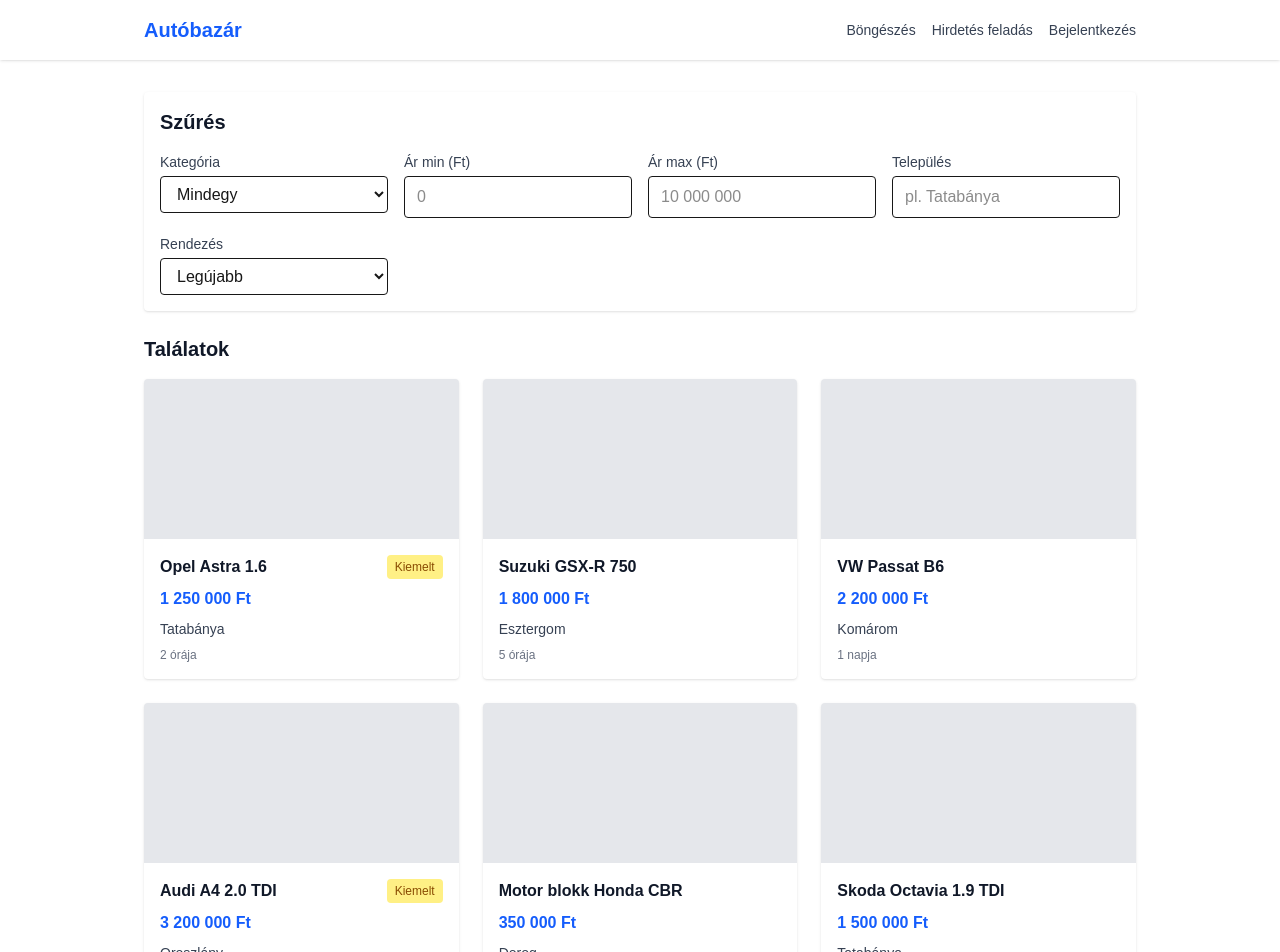
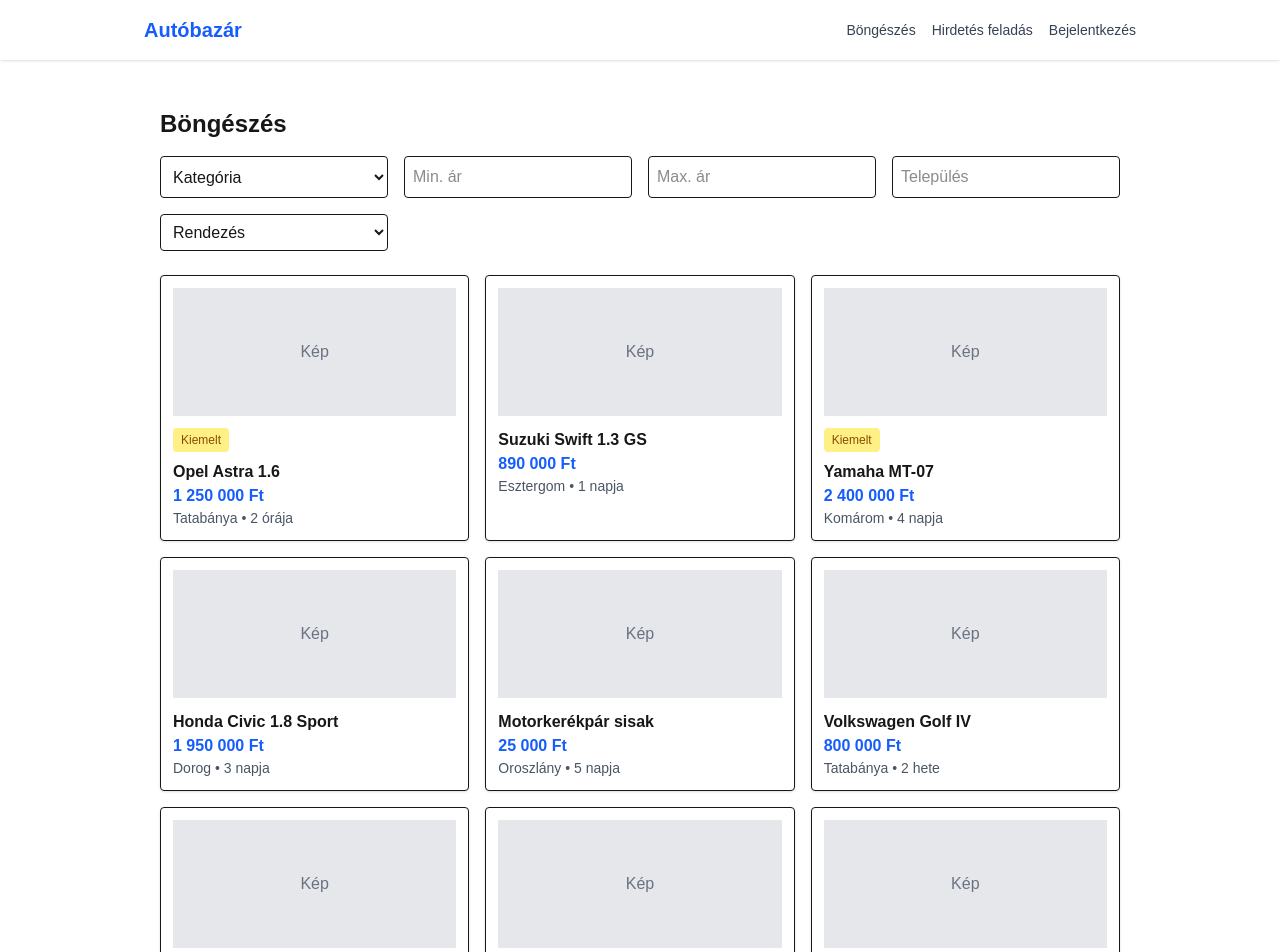
Before and after one commit to Mukedlii/jarmubazar, a Next.js app: page /browse in a window 1280 px wide. Shown: the top 952 px of the page. Built offline with nearby package versions, Linux system fonts and the light colour scheme.

Commit message:
Update UI per pasted version (currency format, listings mock, pages)

```diff
--- a/src/app/admin/page.tsx
+++ b/src/app/admin/page.tsx
@@ -2,70 +2,51 @@
 
 import { useState } from "react";
 
-import { mockData } from "@/lib/mockData";
+import { listings } from "@/lib/mockData";
 import { formatPrice } from "@/lib/utils";
 
-export default function Page() {
-  const [items, setItems] = useState(mockData);
+export default function AdminPage() {
+  const [pending, setPending] = useState(listings);
 
-  function handleAction(id: string, _action: "approve" | "reject") {
-    // UI-only: eltávolítjuk az elemet a listából
-    setItems((prev) => prev.filter((item) => item.id !== id));
+  function approve(id: number) {
+    setPending((prev) => prev.filter((p) => p.id !== id));
   }
 
   return (
-    <div className="space-y-6">
-      <div className="bg-yellow-50 border border-yellow-200 text-yellow-700 p-4 rounded">
-        <strong>Figyelem:</strong> Csak adminnak hozzáférhető felület.
-      </div>
+    <div className="max-w-5xl mx-auto p-4">
+      <div className="bg-red-100 text-red-700 p-2 rounded mb-4">Csak adminnak! (UI csak demó)</div>
 
-      <h1 className="text-2xl font-semibold text-gray-900">Jóváhagyásra váró hirdetések</h1>
+      <h1 className="text-2xl font-bold mb-4">Jóváhagyásra váró hirdetések</h1>
 
-      <div className="overflow-x-auto">
-        <table className="min-w-full divide-y divide-gray-200 bg-white rounded shadow">
-          <thead className="bg-gray-50">
-            <tr>
-              <th className="px-4 py-2 text-left text-xs font-medium text-gray-700">Cím</th>
-              <th className="px-4 py-2 text-left text-xs font-medium text-gray-700">Ár</th>
-              <th className="px-4 py-2 text-left text-xs font-medium text-gray-700">Település</th>
-              <th className="px-4 py-2 text-left text-xs font-medium text-gray-700">Beküldve</th>
-              <th className="px-4 py-2 text-right text-xs font-medium text-gray-700">Művelet</th>
+      <table className="w-full border text-sm">
+        <thead>
+          <tr className="bg-gray-100">
+            <th className="p-2 border">Cím</th>
+            <th className="p-2 border">Ár</th>
+            <th className="p-2 border">Település</th>
+            <th className="p-2 border">Beküldve</th>
+            <th className="p-2 border">Művelet</th>
           </tr>
         </thead>
-          <tbody className="divide-y divide-gray-200">
-            {items.map((item) => (
-              <tr key={item.id} className="hover:bg-gray-50">
-                <td className="px-4 py-2 text-sm text-gray-900">{item.title}</td>
-                <td className="px-4 py-2 text-sm text-gray-900">{formatPrice(item.price)}</td>
-                <td className="px-4 py-2 text-sm text-gray-900">{item.location}</td>
-                <td className="px-4 py-2 text-sm text-gray-900">{item.time}</td>
-                <td className="px-4 py-2 text-sm text-gray-900 text-right space-x-2">
-                  <button
-                    onClick={() => handleAction(item.id, "approve")}
-                    className="bg-green-500 text-white px-3 py-1 rounded text-xs hover:bg-green-600 transition-colors"
-                  >
+        <tbody>
+          {pending.map((item) => (
+            <tr key={item.id}>
+              <td className="p-2 border">{item.title}</td>
+              <td className="p-2 border">{formatPrice(item.price)}</td>
+              <td className="p-2 border">{item.location}</td>
+              <td className="p-2 border">{item.posted}</td>
+              <td className="p-2 border">
+                <button onClick={() => approve(item.id)} className="bg-green-600 text-white px-2 py-1 rounded mr-2">
                   Approve
                 </button>
-                  <button
-                    onClick={() => handleAction(item.id, "reject")}
-                    className="bg-red-500 text-white px-3 py-1 rounded text-xs hover:bg-red-600 transition-colors"
-                  >
+                <button onClick={() => approve(item.id)} className="bg-red-600 text-white px-2 py-1 rounded">
                   Reject
                 </button>
               </td>
             </tr>
           ))}
-
-            {items.length === 0 && (
-              <tr>
-                <td colSpan={5} className="px-4 py-6 text-center text-sm text-gray-500">
-                  Nincs több jóváhagyásra váró hirdetés.
-                </td>
-              </tr>
-            )}
         </tbody>
       </table>
     </div>
-    </div>
   );
 }
--- a/src/app/browse/page.tsx
+++ b/src/app/browse/page.tsx
@@ -1,71 +1,100 @@
+"use client";
+
+import { useState } from "react";
 import Link from "next/link";
 
-import { mockData } from "@/lib/mockData";
+import { listings } from "@/lib/mockData";
 import { formatPrice } from "@/lib/utils";
 
-export default function Page() {
+export default function BrowsePage() {
+  const [category, setCategory] = useState<string>("");
+  const [minPrice, setMinPrice] = useState<string>("");
+  const [maxPrice, setMaxPrice] = useState<string>("");
+  const [location, setLocation] = useState<string>("");
+  const [sort, setSort] = useState<string>("");
+
+  const filtered = listings.filter((item) => {
+    if (category && item.category !== category) return false;
+    if (minPrice && item.price < parseInt(minPrice)) return false;
+    if (maxPrice && item.price > parseInt(maxPrice)) return false;
+    if (location && !item.location.toLowerCase().includes(location.toLowerCase())) return false;
+    return true;
+  });
+
+  const sorted = [...filtered].sort((a, b) => {
+    if (sort === "price") return a.price - b.price;
+    if (sort === "newest") return 0;
+    return 0;
+  });
+
   return (
-    <div className="space-y-6">
-      <section className="bg-white p-4 rounded shadow space-y-4">
-        <h1 className="text-xl font-semibold text-gray-900">Szűrés</h1>
-        <form className="grid grid-cols-1 sm:grid-cols-2 md:grid-cols-4 gap-4">
-          <div className="flex flex-col">
-            <label className="text-sm text-gray-700 mb-1">Kategória</label>
-            <select className="border rounded px-3 py-2">
-              <option value="">Mindegy</option>
+    <div className="max-w-5xl mx-auto p-4">
+      <h1 className="text-2xl font-bold mb-4">Böngészés</h1>
+
+      <div className="grid grid-cols-1 md:grid-cols-4 gap-4 mb-6">
+        <select className="border p-2 rounded" value={category} onChange={(e) => setCategory(e.target.value)}>
+          <option value="">Kategória</option>
           <option value="Autó">Autó</option>
           <option value="Motor">Motor</option>
           <option value="Alkatrész">Alkatrész</option>
         </select>
-          </div>
-          <div className="flex flex-col">
-            <label className="text-sm text-gray-700 mb-1">Ár min (Ft)</label>
-            <input type="number" className="border rounded px-3 py-2" placeholder="0" />
-          </div>
-          <div className="flex flex-col">
-            <label className="text-sm text-gray-700 mb-1">Ár max (Ft)</label>
-            <input type="number" className="border rounded px-3 py-2" placeholder="10 000 000" />
-          </div>
-          <div className="flex flex-col">
-            <label className="text-sm text-gray-700 mb-1">Település</label>
-            <input type="text" className="border rounded px-3 py-2" placeholder="pl. Tatabánya" />
-          </div>
-          <div className="flex flex-col">
-            <label className="text-sm text-gray-700 mb-1">Rendezés</label>
-            <select className="border rounded px-3 py-2">
-              <option value="legujabb">Legújabb</option>
-              <option value="ar-novekvo">Ár szerint növekvő</option>
-              <option value="ar-csokkeno">Ár szerint csökkenő</option>
+
+        <input
+          type="number"
+          placeholder="Min. ár"
+          className="border p-2 rounded"
+          value={minPrice}
+          onChange={(e) => setMinPrice(e.target.value)}
+        />
+
+        <input
+          type="number"
+          placeholder="Max. ár"
+          className="border p-2 rounded"
+          value={maxPrice}
+          onChange={(e) => setMaxPrice(e.target.value)}
+        />
+
+        <input
+          type="text"
+          placeholder="Település"
+          className="border p-2 rounded"
+          value={location}
+          onChange={(e) => setLocation(e.target.value)}
+        />
+
+        <select
+          className="border p-2 rounded md:col-span-1"
+          value={sort}
+          onChange={(e) => setSort(e.target.value)}
+        >
+          <option value="">Rendezés</option>
+          <option value="newest">Legújabb</option>
+          <option value="price">Ár szerint</option>
         </select>
       </div>
-        </form>
-      </section>
 
-      <section>
-        <h2 className="text-xl font-semibold text-gray-900 mb-4">Találatok</h2>
-        <div className="grid grid-cols-1 sm:grid-cols-2 lg:grid-cols-3 gap-6">
-          {mockData.map((item) => (
+      <div className="grid grid-cols-1 sm:grid-cols-2 lg:grid-cols-3 gap-4">
+        {sorted.map((item) => (
           <Link
             key={item.id}
             href={`/listing/${item.id}`}
-              className="block bg-white rounded shadow hover:shadow-md transition-shadow"
+            className="border rounded shadow-sm hover:shadow-md transition p-3 flex flex-col"
           >
-              <div className="h-40 bg-gray-200 rounded-t" />
-              <div className="p-4 space-y-2">
-                <div className="flex justify-between items-start">
-                  <h3 className="font-semibold text-gray-900">{item.title}</h3>
+            <div className="h-32 bg-gray-200 mb-3 flex items-center justify-center text-gray-500">Kép</div>
+
             {item.featured && (
-                    <span className="text-xs bg-yellow-200 text-yellow-800 px-2 py-1 rounded">Kiemelt</span>
+              <span className="self-start bg-yellow-200 text-yellow-800 text-xs px-2 py-1 rounded mb-2">Kiemelt</span>
             )}
-                </div>
+
+            <h2 className="font-semibold">{item.title}</h2>
             <p className="text-blue-600 font-bold">{formatPrice(item.price)}</p>
-                <p className="text-sm text-gray-700">{item.location}</p>
-                <p className="text-xs text-gray-500">{item.time}</p>
-              </div>
+            <p className="text-sm text-gray-600">
+              {item.location} • {item.posted}
+            </p>
           </Link>
         ))}
       </div>
-      </section>
     </div>
   );
 }
--- a/src/app/listing/[id]/page.tsx
+++ b/src/app/listing/[id]/page.tsx
@@ -1,67 +1,49 @@
-import { mockData } from "@/lib/mockData";
+import { listings } from "@/lib/mockData";
 import { formatPrice } from "@/lib/utils";
 
-export default function Page({ params }: { params: { id: string } }) {
-  const item = mockData.find((x) => x.id === params.id) ?? mockData[0];
+export default function ListingDetail({ params }: { params: { id: string } }) {
+  const id = parseInt(params.id);
+  const listing = listings.find((l) => l.id === id);
+
+  if (!listing) {
+    return <div className="p-4">A hirdetés nem található.</div>;
+  }
+
   return (
-    <div className="space-y-6">
-      <div className="flex flex-col md:flex-row md:justify-between md:items-center gap-2">
-        <h1 className="text-2xl font-bold text-gray-900">{item.title}</h1>
-        <span className="text-2xl text-blue-600 font-bold">{formatPrice(item.price)}</span>
-      </div>
-
-      <div className="flex flex-col md:flex-row gap-6">
-        <div className="md:w-2/3 space-y-4">
-          <div className="h-64 bg-gray-200 rounded" />
+    <div className="max-w-5xl mx-auto p-4">
+      <div className="flex flex-col md:flex-row gap-4">
+        <div className="flex-1">
+          <div className="h-56 bg-gray-200 flex items-center justify-center mb-2">Főkép</div>
           <div className="grid grid-cols-3 gap-2">
-            <div className="h-16 bg-gray-200 rounded" />
-            <div className="h-16 bg-gray-200 rounded" />
-            <div className="h-16 bg-gray-200 rounded" />
+            <div className="h-20 bg-gray-200"></div>
+            <div className="h-20 bg-gray-200"></div>
+            <div className="h-20 bg-gray-200"></div>
           </div>
         </div>
 
-        <div className="md:w-1/3 space-y-4">
-          <h2 className="text-lg font-semibold text-gray-900">Főbb adatok</h2>
-          <ul className="space-y-1 text-sm text-gray-700">
-            <li>
-              <span className="font-medium">Település:</span> {item.location}
-            </li>
-            <li>
-              <span className="font-medium">Kategória:</span> {item.category}
-            </li>
-            <li>
-              <span className="font-medium">Feltöltve:</span> {item.time}
-            </li>
-          </ul>
+        <div className="flex-1 space-y-2">
+          <h1 className="text-2xl font-bold">{listing.title}</h1>
+          <p className="text-blue-600 text-lg font-semibold">{formatPrice(listing.price)}</p>
+          <p>
+            {listing.location} • {listing.posted}
+          </p>
+          <p>Kategória: {listing.category}</p>
+          <p className="mt-4">{listing.description ?? "Leírás hamarosan..."}</p>
 
-          <div className="space-y-2">
+          <div className="mt-6 space-x-2">
             <button
               disabled
-              className="w-full bg-gray-200 text-gray-500 px-4 py-2 rounded cursor-not-allowed"
               title="MVP-ben később"
+              className="bg-gray-300 text-gray-500 px-4 py-2 rounded"
             >
               Üzenet küldése
             </button>
-            <button
-              disabled
-              className="w-full bg-gray-200 text-gray-500 px-4 py-2 rounded cursor-not-allowed"
-              title="MVP-ben később"
-            >
+            <button disabled className="bg-gray-300 text-gray-500 px-4 py-2 rounded">
               Telefon megjelenítése
             </button>
-            <button className="w-full bg-red-50 text-red-600 px-4 py-2 rounded hover:bg-red-100 transition-colors">
-              Report
-            </button>
+            <button className="bg-red-100 text-red-600 px-4 py-2 rounded">Jelentés</button>
           </div>
         </div>
-      </div>
-
-      <div className="space-y-2">
-        <h2 className="text-lg font-semibold text-gray-900">Leírás</h2>
-        <p className="text-sm text-gray-700">
-          Részletes leírás a járműről. Ez a szöveg csak minta, a valódi hirdetésnél a felhasználó által megadott leírás
-          jelenik meg.
-        </p>
       </div>
     </div>
   );
--- a/src/app/post/page.tsx
+++ b/src/app/post/page.tsx
@@ -2,60 +2,49 @@
 
 import { useState } from "react";
 
-export default function Page() {
+export default function PostPage() {
   const [submitted, setSubmitted] = useState(false);
 
-  function handleSubmit(e: React.FormEvent<HTMLFormElement>) {
-    e.preventDefault();
-    setSubmitted(true);
+  if (submitted) {
+    return (
+      <div className="max-w-md mx-auto p-4 text-center">
+        <h1 className="text-2xl font-bold mb-4">Köszönjük!</h1>
+        <p>A hirdetésed jóváhagyás után megjelenik.</p>
+      </div>
+    );
   }
 
   return (
-    <div className="max-w-2xl mx-auto">
-      <h1 className="text-2xl font-semibold text-gray-900 mb-4">Hirdetés feladása</h1>
-      {submitted ? (
-        <div className="bg-green-50 border border-green-200 text-green-700 p-4 rounded">
-          <h2 className="font-semibold mb-2">Köszi!</h2>
-          <p>A hirdetésed jóváhagyás után megjelenik.</p>
-        </div>
-      ) : (
-        <form onSubmit={handleSubmit} className="space-y-4 bg-white p-4 rounded shadow">
-          <div className="flex flex-col">
-            <label className="text-sm font-medium mb-1">Cím</label>
-            <input type="text" required className="border rounded px-3 py-2" />
-          </div>
-          <div className="flex flex-col">
-            <label className="text-sm font-medium mb-1">Kategória</label>
-            <select required className="border rounded px-3 py-2">
-              <option value="">Válassz</option>
+    <div className="max-w-md mx-auto p-4">
+      <h1 className="text-2xl font-bold mb-4">Hirdetés feladása</h1>
+      <form
+        onSubmit={(e) => {
+          e.preventDefault();
+          setSubmitted(true);
+        }}
+        className="space-y-3"
+      >
+        <input type="text" placeholder="Cím" className="border w-full p-2 rounded" required />
+
+        <select className="border w-full p-2 rounded" required>
+          <option value="">Kategória</option>
           <option value="Autó">Autó</option>
           <option value="Motor">Motor</option>
           <option value="Alkatrész">Alkatrész</option>
         </select>
-          </div>
-          <div className="flex flex-col">
-            <label className="text-sm font-medium mb-1">Ár (Ft)</label>
-            <input type="number" required className="border rounded px-3 py-2" />
-          </div>
-          <div className="flex flex-col">
-            <label className="text-sm font-medium mb-1">Település</label>
-            <input type="text" required className="border rounded px-3 py-2" />
-          </div>
-          <div className="flex flex-col">
-            <label className="text-sm font-medium mb-1">Leírás</label>
-            <textarea required rows={4} className="border rounded px-3 py-2"></textarea>
-          </div>
-          <div className="flex flex-col">
-            <label className="text-sm font-medium mb-1">Képfeltöltés</label>
-            <div className="flex items-center justify-center border-2 border-dashed border-gray-300 rounded px-4 py-6 text-center text-gray-500">
-              Drag &amp; drop vagy kattints a kép kiválasztásához (nem történik valódi feltöltés)
-            </div>
-          </div>
-          <button type="submit" className="bg-blue-600 text-white px-6 py-3 rounded hover:bg-blue-700 transition-colors">
+
+        <input type="number" placeholder="Ár (Ft)" className="border w-full p-2 rounded" required />
+
+        <input type="text" placeholder="Település" className="border w-full p-2 rounded" required />
+
+        <textarea placeholder="Leírás" className="border w-full p-2 rounded h-24"></textarea>
+
+        <div className="border border-dashed p-4 rounded text-center text-gray-500">Képfeltöltés (drag &amp; drop)</div>
+
+        <button type="submit" className="bg-blue-600 text-white px-4 py-2 rounded w-full">
           Beküldés jóváhagyásra
         </button>
       </form>
-      )}
     </div>
   );
 }
--- a/src/lib/config.ts
+++ b/src/lib/config.ts
@@ -1,5 +1,5 @@
 export const APP = {
   name: "Autóbazár",
-  region: "Komárom-Esztergom",
-  adminEmail: "marky.genoff@gmail.com",
+  region: "Komárom-Esztergom megye",
+  adminEmail: "info@autobazar.hu",
 };
--- a/src/lib/mockData.ts
+++ b/src/lib/mockData.ts
@@ -1,98 +1,104 @@
-export type Listing = {
-  id: string;
+export interface Listing {
+  id: number;
   title: string;
+  category: "Autó" | "Motor" | "Alkatrész";
   price: number;
   location: string;
-  time: string;
-  category: "Autó" | "Motor" | "Alkatrész";
+  posted: string;
   featured?: boolean;
-};
+  description?: string;
+}
 
-/**
- * Tömbbe rendezett mock hirdetések, amelyek csak a UI megjelenítésére szolgálnak.
- */
-export const mockData: Listing[] = [
+export const listings: Listing[] = [
   {
-    id: "1",
+    id: 1,
     title: "Opel Astra 1.6",
+    category: "Autó",
     price: 1250000,
     location: "Tatabánya",
-    time: "2 órája",
-    category: "Autó",
+    posted: "2 órája",
     featured: true,
+    description: "Jó állapotú, rendszeresen karbantartott.",
   },
   {
-    id: "2",
-    title: "Suzuki GSX-R 750",
-    price: 1800000,
+    id: 2,
+    title: "Suzuki Swift 1.3 GS",
+    category: "Autó",
+    price: 890000,
     location: "Esztergom",
-    time: "5 órája",
-    category: "Motor",
+    posted: "1 napja",
+    description: "Kisebb esztétikai hibákkal, friss vizsga.",
   },
   {
-    id: "3",
-    title: "VW Passat B6",
-    price: 2200000,
+    id: 3,
+    title: "Yamaha MT-07",
+    category: "Motor",
+    price: 2400000,
     location: "Komárom",
-    time: "1 napja",
-    category: "Autó",
+    posted: "4 napja",
+    featured: true,
+    description: "Sportos, keveset futott, első tulajdonostól.",
   },
   {
-    id: "4",
-    title: "Audi A4 2.0 TDI",
-    price: 3200000,
-    location: "Oroszlány",
-    time: "3 napja",
+    id: 4,
+    title: "Honda Civic 1.8 Sport",
     category: "Autó",
-    featured: true,
+    price: 1950000,
+    location: "Dorog",
+    posted: "3 napja",
+    description: "Megbízható családi autó, garázsban tartott.",
   },
   {
-    id: "5",
-    title: "Motor blokk Honda CBR",
-    price: 350000,
-    location: "Dorog",
-    time: "7 órája",
+    id: 5,
+    title: "Motorkerékpár sisak",
     category: "Alkatrész",
+    price: 25000,
+    location: "Oroszlány",
+    posted: "5 napja",
   },
   {
-    id: "6",
-    title: "Skoda Octavia 1.9 TDI",
-    price: 1500000,
+    id: 6,
+    title: "Volkswagen Golf IV",
+    category: "Autó",
+    price: 800000,
     location: "Tatabánya",
-    time: "2 napja",
-    category: "Autó",
+    posted: "2 hete",
+    description: "Kedvező fogyasztás, klíma működik.",
   },
   {
-    id: "7",
-    title: "Yamaha MT-07",
-    price: 2100000,
-    location: "Esztergom",
-    time: "4 napja",
+    id: 7,
+    title: "BMW F 650 GS",
     category: "Motor",
-    featured: true,
+    price: 1500000,
+    location: "Kisbér",
+    posted: "1 hete",
+    description: "Terepre is alkalmas, extrákkal.",
   },
   {
-    id: "8",
-    title: "BMW E46 330i",
+    id: 8,
+    title: "Toyota Auris HSD",
+    category: "Autó",
     price: 2800000,
-    location: "Komárom",
-    time: "6 napja",
-    category: "Autó",
+    location: "Esztergom",
+    posted: "6 napja",
+    featured: true,
+    description: "Hibrid, alacsony fenntartási költség.",
   },
   {
-    id: "9",
-    title: "Alufelni szett 17\"",
-    price: 120000,
-    location: "Tatabánya",
-    time: "3 órája",
+    id: 9,
+    title: "Motor blokk 125 ccm",
     category: "Alkatrész",
+    price: 80000,
+    location: "Komárom",
+    posted: "3 napja",
   },
   {
-    id: "10",
-    title: "Ford Focus 1.8",
-    price: 800000,
-    location: "Oroszlány",
-    time: "5 napja",
+    id: 10,
+    title: "Audi A4 Avant 2.0TDI",
     category: "Autó",
+    price: 3200000,
+    location: "Tatabánya",
+    posted: "2 hete",
+    description: "Nagyon jó állapot, rendszeresen szervizelve.",
   },
 ];
--- a/src/lib/utils.ts
+++ b/src/lib/utils.ts
@@ -1,6 +1,7 @@
-/**
- * Formázza a számokat magyar Ft formátumba (szóköz ezres elválasztóval).
- */
-export function formatPrice(value: number): string {
-  return value.toLocaleString("hu-HU") + " Ft";
+export function formatPrice(num: number): string {
+  return new Intl.NumberFormat("hu-HU", {
+    style: "currency",
+    currency: "HUF",
+    maximumFractionDigits: 0,
+  }).format(num);
 }
```
Also changed, not shown: src/app/login/page.tsx (+22 -24 lines). Lines whose indentation alone changed are shown as unchanged.
